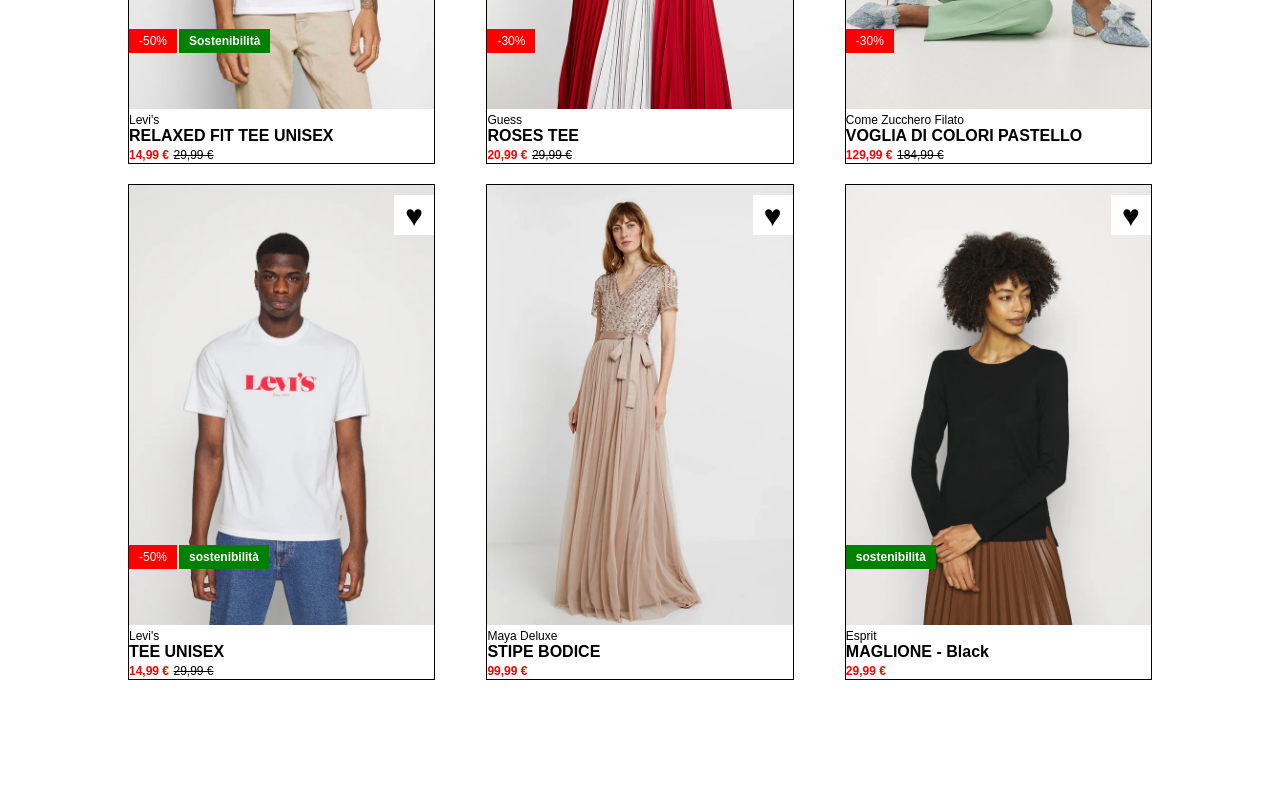
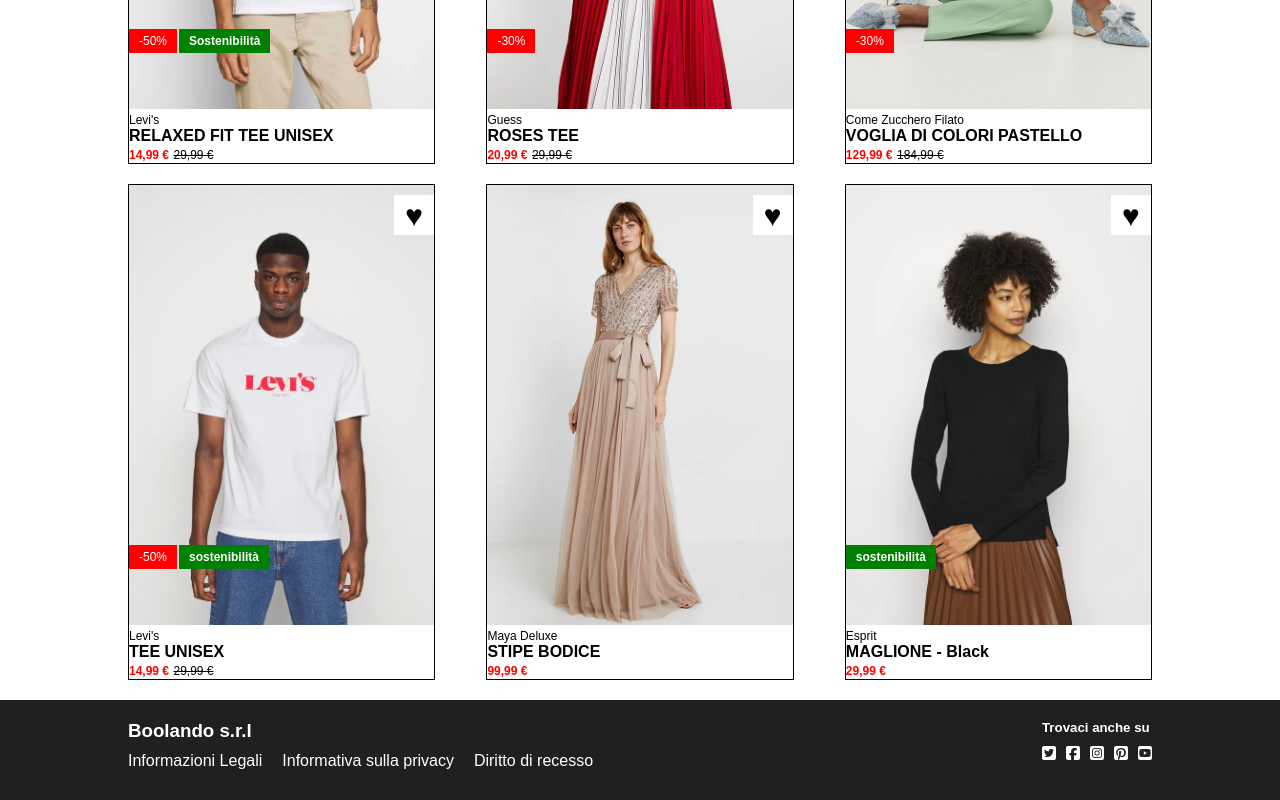
Before and after one commit to qsrdev/html-css-boolando, a plain HTML site: page index.html in a window 1280 px wide. Shown: the part 423-1223 px from the top of the page. Before the commit the page ends 1123 px from the top, so only its background shows below. Drawn offline with Linux system fonts and the light colour scheme.

Commit message:
feat: task end

```diff
--- a/css/style.css
+++ b/css/style.css
@@ -138,6 +138,42 @@ header {
   display: inline-block;
 }
 
+/* footer */
+footer {
+  width: 100%;
+  background-color: #202020;
+  color: #ffffff;
+  height: 100px;
+}
+
+.nav-footer {
+  display: flex;
+  gap: 20px;
+  font-size: 1rem;
+  padding-top: 10px;
+  list-style: none;
+}
+
+.nav-social {
+  display: flex;
+  gap: 10px;
+  padding-top: 10px;
+  list-style: none;
+}
+
+.footer-container {
+  padding-top: 20px;
+  width: 80%;
+  max-width: 1300px;
+  margin: 0 auto;
+  display: flex;
+  justify-content: space-between;
+}
+
+/* .col50 {
+  width: 50%;
+} */
+
 /* Utilities */
 .pad-top20 {
   padding: 20px 0;
--- a/index.html
+++ b/index.html
@@ -128,7 +128,38 @@
     <!-- end Main -->
 
     <!-- Footer -->
-    <footer></footer>
+    <footer>
+      <div class="footer-container">
+        <div class="col50">
+          <h3>Boolando s.r.l</h3>
+          <ul class="nav-footer">
+            <li><a href="">Informazioni Legali</a></li>
+            <li><a href="">Informativa sulla privacy</a></li>
+            <li><a href="">Diritto di recesso</a></li>
+          </ul>
+        </div>
+        <div class="col50">
+          <h5>Trovaci anche su</h5>
+          <ul class="nav-social">
+            <li class="social-icon">
+              <a href=""><i class="fa-brands fa-square-twitter"></i></a>
+            </li>
+            <li class="social-icon">
+              <a href=""><i class="fa-brands fa-square-facebook"></i></a>
+            </li>
+            <li class="social-icon">
+              <a href=""><i class="fa-brands fa-square-instagram"></i></a>
+            </li>
+            <li class="social-icon">
+              <a href=""><i class="fa-brands fa-square-pinterest"></i></a>
+            </li>
+            <li class="social-icon">
+              <a href=""><i class="fa-brands fa-square-youtube"></i></a>
+            </li>
+          </ul>
+        </div>
+      </div>
+    </footer>
     <!-- end Footer -->
   </body>
 </html>
```
